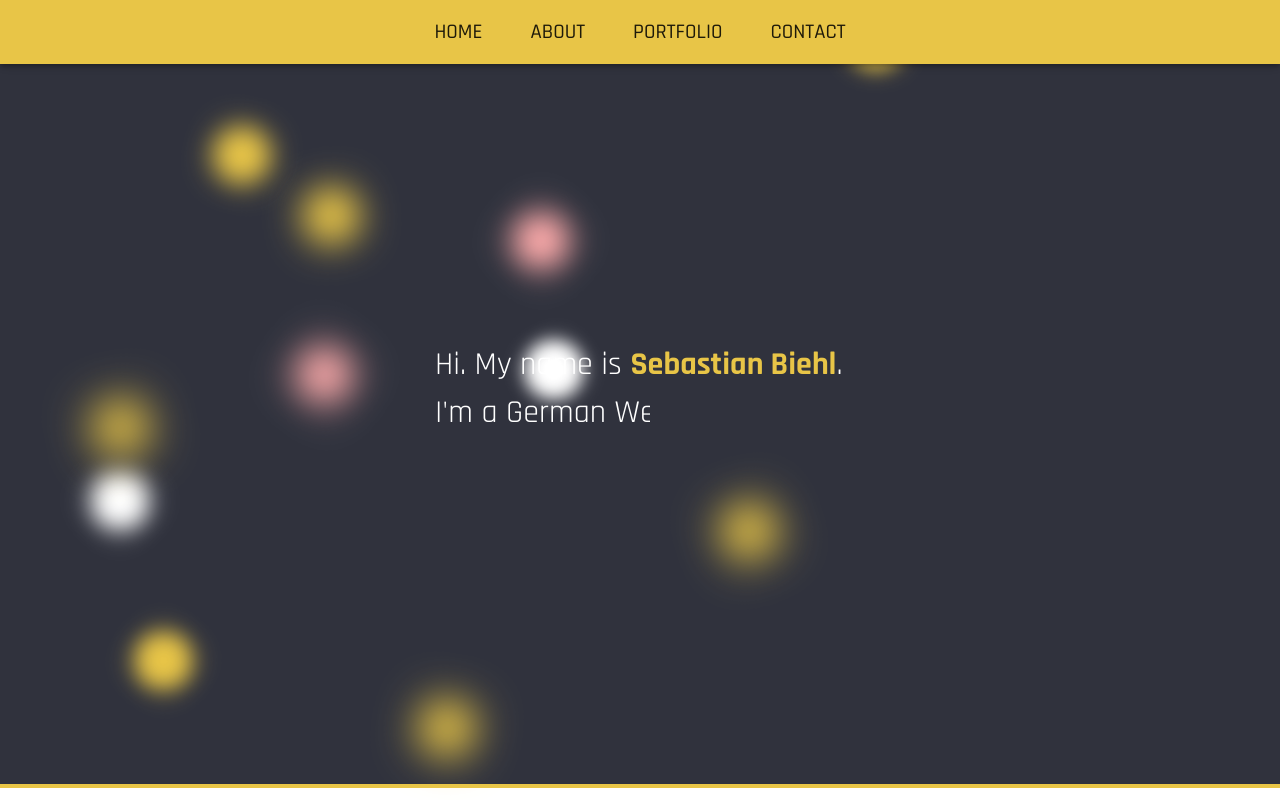
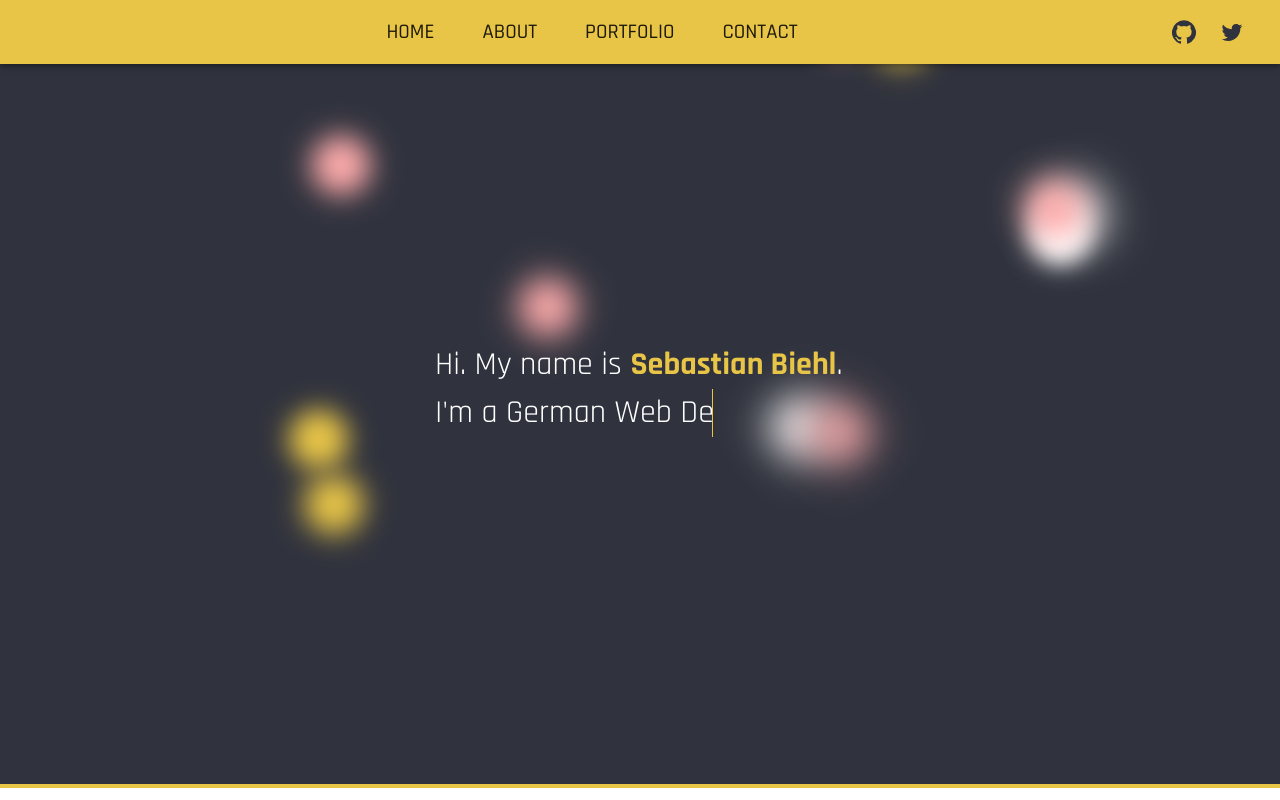
Before and after one commit to sebastianbiehl/portfolio, a React app: page / in a window 1280 px wide. Shown: the top 800 px of the page. Built offline with nearby package versions, Linux system fonts and the light colour scheme.

Commit message:
Minor adjustments

```diff
--- a/src/components/Footer/index.js
+++ b/src/components/Footer/index.js
@@ -1,19 +1,19 @@
-import React from 'react';
-import { makeStyles } from '@material-ui/core/styles';
-import Typography from '@material-ui/core/Typography';
-import IconButton from '@material-ui/core/IconButton';
-import GitHubIcon from '@material-ui/icons/GitHub';
+import React from "react";
+import { makeStyles } from "@material-ui/core/styles";
+import Typography from "@material-ui/core/Typography";
+import IconButton from "@material-ui/core/IconButton";
+import GitHubIcon from "@material-ui/icons/GitHub";
+import TwitterIcon from "@material-ui/icons/Twitter";
 
 const useStyles = makeStyles((theme) => ({
   root: {
     height: 65,
-        display: 'flex',
-        alignItems: 'center',
-        justifyContent: 'center',
+    display: "flex",
+    alignItems: "center",
+    justifyContent: "center",
     backgroundColor: theme.palette.primary.main,
     color: theme.palette.secondary.main,
   },
-
 }));
 
 const Footer = () => {
@@ -21,10 +21,15 @@ const Footer = () => {
 
   return (
     <div className={classes.root}>
+      <IconButton href="https://github.com/sebastianbiehl">
+        <GitHubIcon fontSize="large" color="secondary" />
+      </IconButton>
       <Typography>Sebastian Biehl ©2020</Typography>
-            <IconButton href="https://github.com/sebastianbiehl"><GitHubIcon fontSize="large" color="secondary" /></IconButton>
+      <IconButton href="https://twitter.com/biehlsebastian">
+        <TwitterIcon fontSize="large" color="secondary" />
+      </IconButton>
     </div>
-    )
-}
+  );
+};
 
 export default Footer;
--- a/src/components/Navbar/index.js
+++ b/src/components/Navbar/index.js
@@ -4,8 +4,12 @@ import AppBar from '@material-ui/core/AppBar';
 import Toolbar from '@material-ui/core/Toolbar';
 import Typography from '@material-ui/core/Typography';
 import Button from '@material-ui/core/Button';
+import Container from '@material-ui/core/Container';
 import IconButton from '@material-ui/core/IconButton';
+
 import MenuIcon from '@material-ui/icons/Menu';
+import TwitterIcon from '@material-ui/icons/Twitter';
+import GitHubIcon from '@material-ui/icons/GitHub';
 
 const useStyles = makeStyles((theme) => ({
     root: {
@@ -45,7 +49,10 @@ const Navbar = () => {
                     <Button color="inherit" href="#portfolio" className={classes.navItem}>PORTFOLIO</Button>
                     <Button color="inherit" href="#contact" className={classes.navItem}>CONTACT</Button>
                 </div>
+                <IconButton href="https://github.com/sebastianbiehl"><GitHubIcon fontSize="medium" color="secondary" /></IconButton>
+                <IconButton href="https://twitter.com/biehlsebastian"><TwitterIcon fontSize="medium" color="secondary" /></IconButton>
                 </Toolbar>
+
             </AppBar>
         </div>
     )
--- a/src/screens/Intro/index.js
+++ b/src/screens/Intro/index.js
@@ -2,7 +2,6 @@ import React from "react";
 
 import { makeStyles } from '@material-ui/core/styles';
 import Typography from '@material-ui/core/Typography';
-import Container from '@material-ui/core/Container';
 import Button from '@material-ui/core/Button';
 import ArrowIcon from '@material-ui/icons/playArrow';
 
@@ -15,7 +14,7 @@ const useStyles = makeStyles((theme) => ({
         flex: 1,
         alignItems: 'center',
         justifyContent: 'center',
-        borderBottom: [`4px solid ${theme.palette.primary.main}`]
+        borderBottom: [`4px solid ${theme.palette.primary.main}`],
     },
     menuButton: {
       marginRight: theme.spacing(2),
@@ -44,7 +43,7 @@ const Intro = () => {
   return (
     <div className={classes.root}>
         <div className="background">
-            <span></span>
+             <span></span>
             <span></span>
             <span></span>
             <span></span>
--- a/src/screens/Intro/style.scss
+++ b/src/screens/Intro/style.scss
@@ -45,13 +45,13 @@ $amount: 12;
     width: 0;
     z-index: 20;
     overflow: hidden; /* Ensures the content is not revealed until the animation */
-    border-right: .1rem solid #E8C547; /* The typwriter cursor */
+    border-right: .1rem solid transparent; /* The typwriter cursor */
     white-space: nowrap; /* Keeps the content on a single line */
     margin: 0 auto; /* Gives that scrolling effect as the typing happens */
     animation:
         typing 3s steps(40, end),
       blink-caret 0.75s step-end infinite;
-    animation-delay: 1s;
+    animation-delay: 0.5s;
     animation-fill-mode: forwards;
   }
 
@@ -59,13 +59,13 @@ $amount: 12;
     z-index: 20;
     width: 0;
     overflow: hidden; /* Ensures the content is not revealed until the animation */
-    border-right: .1rem solid #E8C547; /* The typwriter cursor */
+    border-right: .1rem solid transparent; /* The typwriter cursor */
     white-space: nowrap; /* Keeps the content on a single line */
     margin: 0 auto; /* Gives that scrolling effect as the typing happens */
     animation:
         typing 3s steps(40, end),
-      blink-caret 1s step-end infinite;
-    animation-delay: 4.5s;
+      blink-caret 0.75s step-end infinite;
+    animation-delay: 4s;
     animation-fill-mode: forwards;
   }
 
@@ -73,7 +73,7 @@ $amount: 12;
       z-index: 20;
       opacity: 0;
       animation: appear 1.5s;
-      animation-delay: 8s;
+      animation-delay: 7s;
       animation-fill-mode: forwards;
   }
 
@@ -95,8 +95,8 @@ $amount: 12;
 
   /* The typewriter cursor effect */
   @keyframes blink-caret {
-    from, to { border-color: '#E8C547' }
-    50% { border-color: transparent};
+    from, to { border-color: transparent }
+    50% { border-color: #E8C547};
   }
 
     /* The typewriter cursor effect */
--- a/src/screens/Portfolio/index.js
+++ b/src/screens/Portfolio/index.js
@@ -23,6 +23,7 @@ const useStyles = makeStyles((theme) => ({
   root: {
     display: "flex",
     height: "auto",
+    minHeight: '100vh',
     flex: 1,
     alignItems: "center",
     justifyContent: "center",
```
Lines whose indentation alone changed are shown as unchanged.
